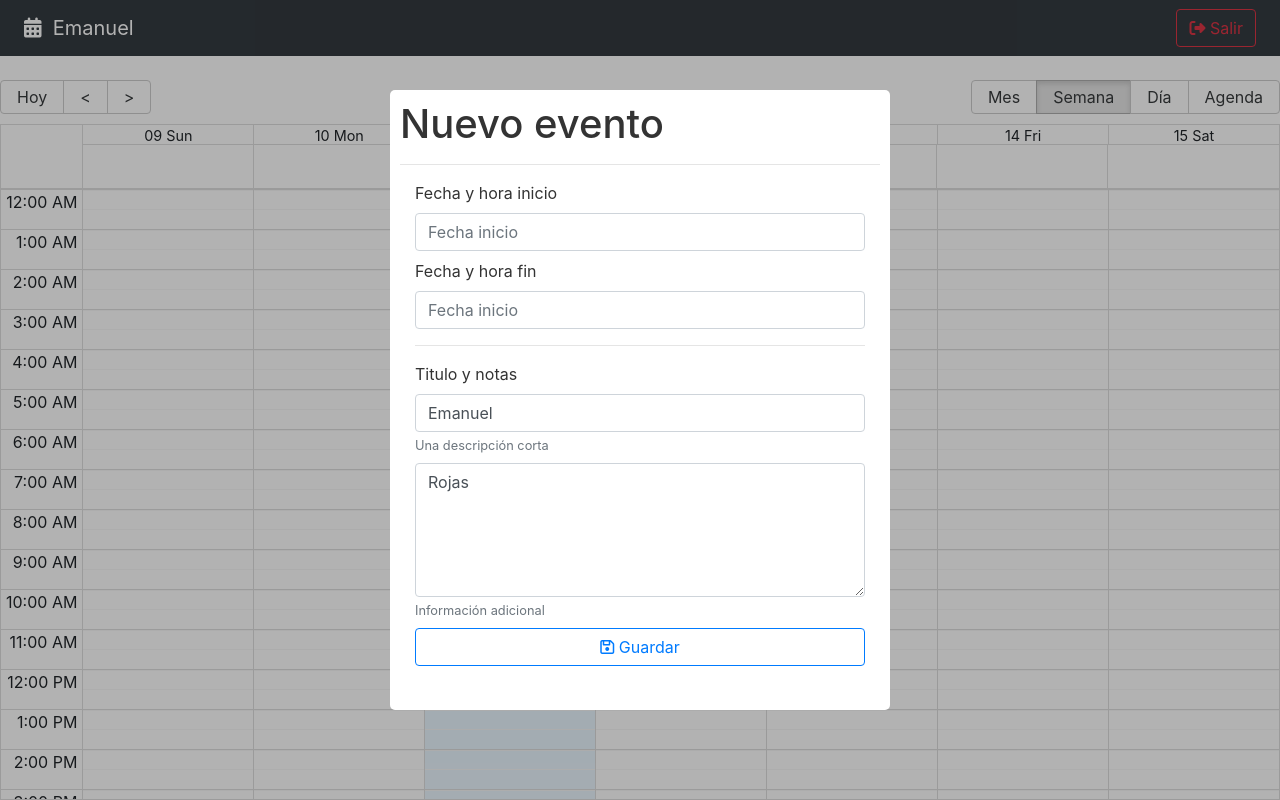
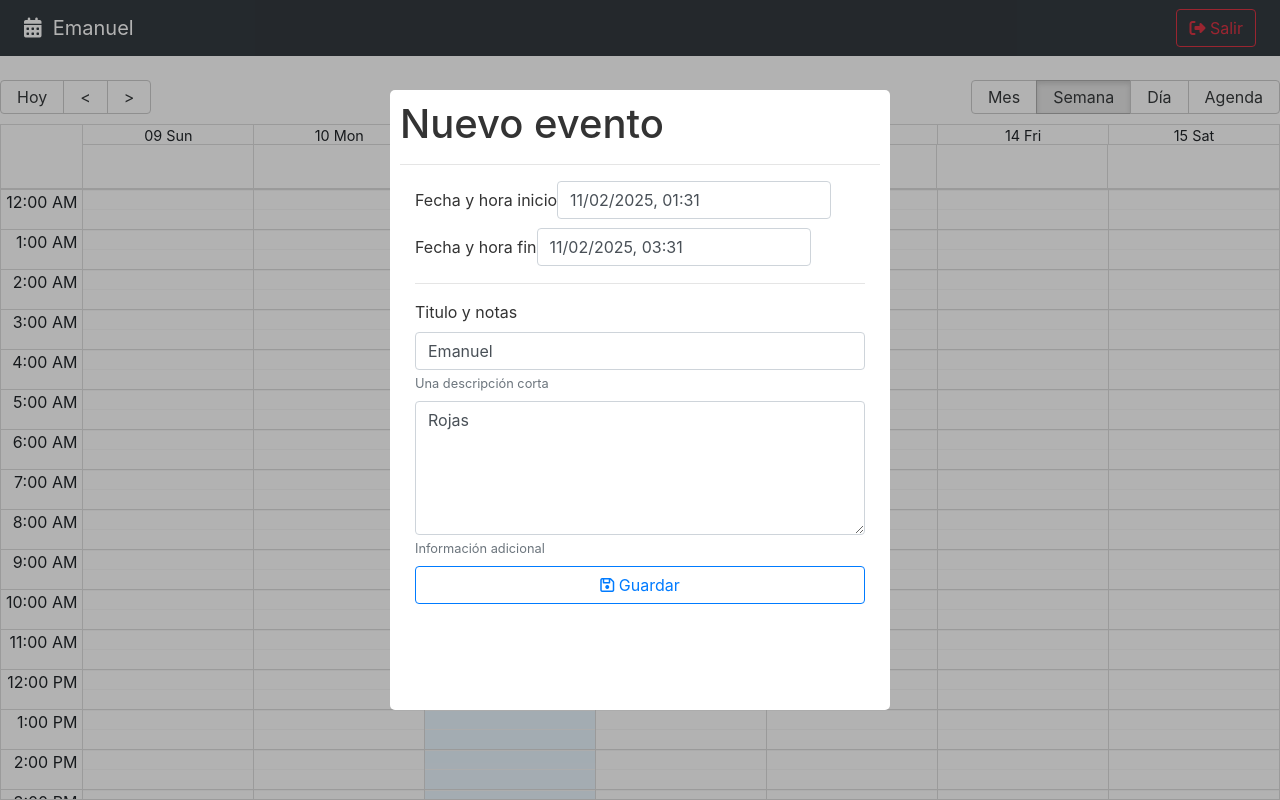
Before and after one commit to EmaRG1/Calendar, a React (Vite) app: page / in a window 1280 px wide. Built offline with nearby package versions, Linux system fonts and the light colour scheme.

Commit message:
updated calendar modal

```diff
--- a/src/calendar/components/CalendarModal.jsx
+++ b/src/calendar/components/CalendarModal.jsx
@@ -1,6 +1,10 @@
 import { addHours } from 'date-fns';
 import { useState } from 'react';
 import Modal from 'react-modal';
+import DatePicker, { registerLocale } from "react-datepicker";
+import { es } from 'date-fns/locale/es';
+import "react-datepicker/dist/react-datepicker.css";
+
 
 const customStyles = {
   content: {
@@ -27,7 +31,9 @@ export const CalendarModal = () => {
 
   const [isOpen, setIsOpen] = useState(true);
 
-  const [formValues, setFormValues] = useState(initialForm)
+  const [formValues, setFormValues] = useState(initialForm);
+
+  registerLocale('es', es)
 
 
   const onInputChange = ({target}) => {
@@ -37,10 +43,24 @@ export const CalendarModal = () => {
     })
   }
 
+  const onDateChange = (event, changing) => {
+    setFormValues({
+      ...formValues,
+      [changing]: event
+    })
+  }
+
   const onCloseModal = () => {
     console.log('cerrando el modal')
     setIsOpen(false);
   }
+
+  const onSubmit = (event) => {
+    event.preventDefault();
+    console.log(formValues)
+    setIsOpen(false);
+  }
+
   return (
     <Modal
       isOpen={isOpen}
@@ -52,17 +72,34 @@ export const CalendarModal = () => {
     >
       <h1> Nuevo evento </h1>
       <hr />
-      <form className="container">
+      <form className="container" onSubmit={onSubmit}>
 
-          <div className="form-group mb-2">
-            <label>Fecha y hora inicio</label>
-            <input className="form-control" placeholder="Fecha inicio" />
-          </div>
+        <div className="form-group mb-2">
+          <label>Fecha y hora inicio</label>
+          <DatePicker
+            selected={formValues.start}
+            className='form-control'
+            onChange={(event) => onDateChange(event, 'start')}
+            dateFormat='Pp'
+            showTimeSelect
+            locale='es'
+            timeCaption='Hora'
+          />
+        </div>
 
-          <div className="form-group mb-2">
+        <div className="form-group mb-2">
           <label>Fecha y hora fin</label>
-              <input className="form-control" placeholder="Fecha inicio" />
-          </div>
+          <DatePicker
+            minDate={formValues.start}
+            selected={formValues.end}
+            className='form-control'
+            onChange={(event) => onDateChange(event, 'end')}
+            dateFormat='Pp'
+            showTimeSelect
+            locale='es'
+            timeCaption='Hora'
+          />
+        </div>
 
           <hr />
           <div className="form-group mb-2">
```
